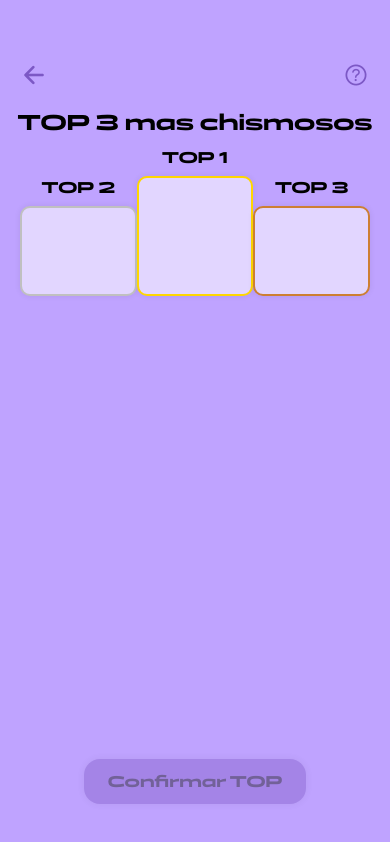
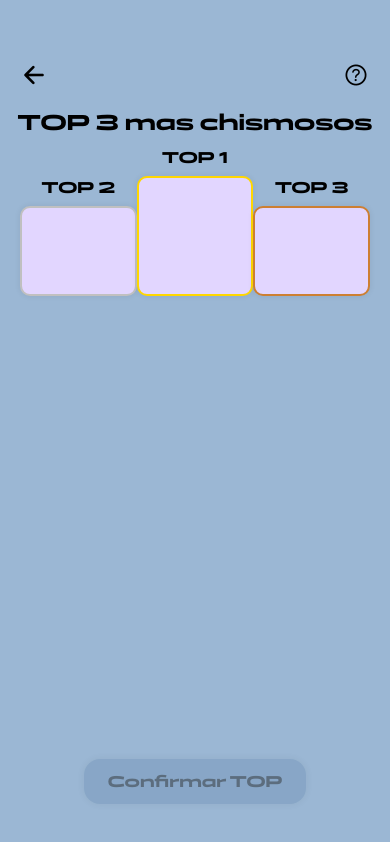
Before and after one commit to jgarcia311999/D.A.M, a React Native app: screen /MiniGame1 in a window 390 px wide. Built offline with nearby package versions, Linux system fonts and the light colour scheme.

Commit message:
cambiado mas colores

```diff
--- a/screens/miniGames/MiniGame1.js
+++ b/screens/miniGames/MiniGame1.js
@@ -140,7 +140,7 @@ export default function MiniGame1({ route, navigation }) {
   );
 
   return (
-    <SafeAreaView style={{ flex: 1, backgroundColor: '#bfa3ff', paddingTop: 50 }}>
+    <SafeAreaView style={{ flex: 1, backgroundColor: '#9BB7D4', paddingTop: 50 }}>
       <View style={styles.scrollView}>
         <View style={styles.innerContainer}>
           <View style={[
@@ -158,13 +158,13 @@ export default function MiniGame1({ route, navigation }) {
               Haptics.impactAsync(Haptics.ImpactFeedbackStyle.Light);
               navigation.goBack();
             }}>
-              <Ionicons name="arrow-back" size={28} color="#7c58c5" />
+              <Ionicons name="arrow-back" size={28} color="#000" />
             </TouchableOpacity>
             <TouchableOpacity onPress={() => {
               setInfoPage(0);
               setModalInfoVisible(true);
             }}>
-              <Ionicons name="help-circle-outline" size={28} color="#7c58c5" />
+              <Ionicons name="help-circle-outline" size={28} color="#000" />
             </TouchableOpacity>
           </View>
           <View style={{ height: insets.top + 58 }} />
@@ -282,12 +282,12 @@ const styles = StyleSheet.create({
   // Cambios para sincronizar diseño visual con pantalla de juego de cartas
   scrollView: {
     flex: 1,
-    backgroundColor: '#bfa3ff', // cambiado de '#191716'
+    backgroundColor: '#9BB7D4', // cambiado de '#191716'
   },
   innerContainer: {
     flex: 1,
     alignItems: 'center',
-    backgroundColor: '#bfa3ff', // cambiado de '#191716'
+    backgroundColor: '#9BB7D4', // cambiado de '#191716'
     paddingBottom: 100,
   },
   scrollContainer: {
@@ -310,7 +310,7 @@ const styles = StyleSheet.create({
   },
   jugador: {
     backgroundColor: '#E2D6FF', // cambiado de 'rgba(0, 100, 0, 0.5)'
-    borderColor: '#bfa3ff', // cambiado de 'green'
+    borderColor: '#9BB7D4', // cambiado de 'green'
     borderWidth: 2, // asegurando que es 2
     borderRadius: 20,
     paddingVertical: 10,
@@ -353,7 +353,7 @@ const styles = StyleSheet.create({
     fontFamily: 'Panchang-Bold',
   },
   botonContinuar: {
-    backgroundColor: '#7c58c5', // cambiado de '#6a0dad'
+    backgroundColor: '#6C8FB4', // cambiado de '#6a0dad'
     paddingVertical: 12,
     paddingHorizontal: 24,
     borderRadius: 16, // cambiado de 10
```
